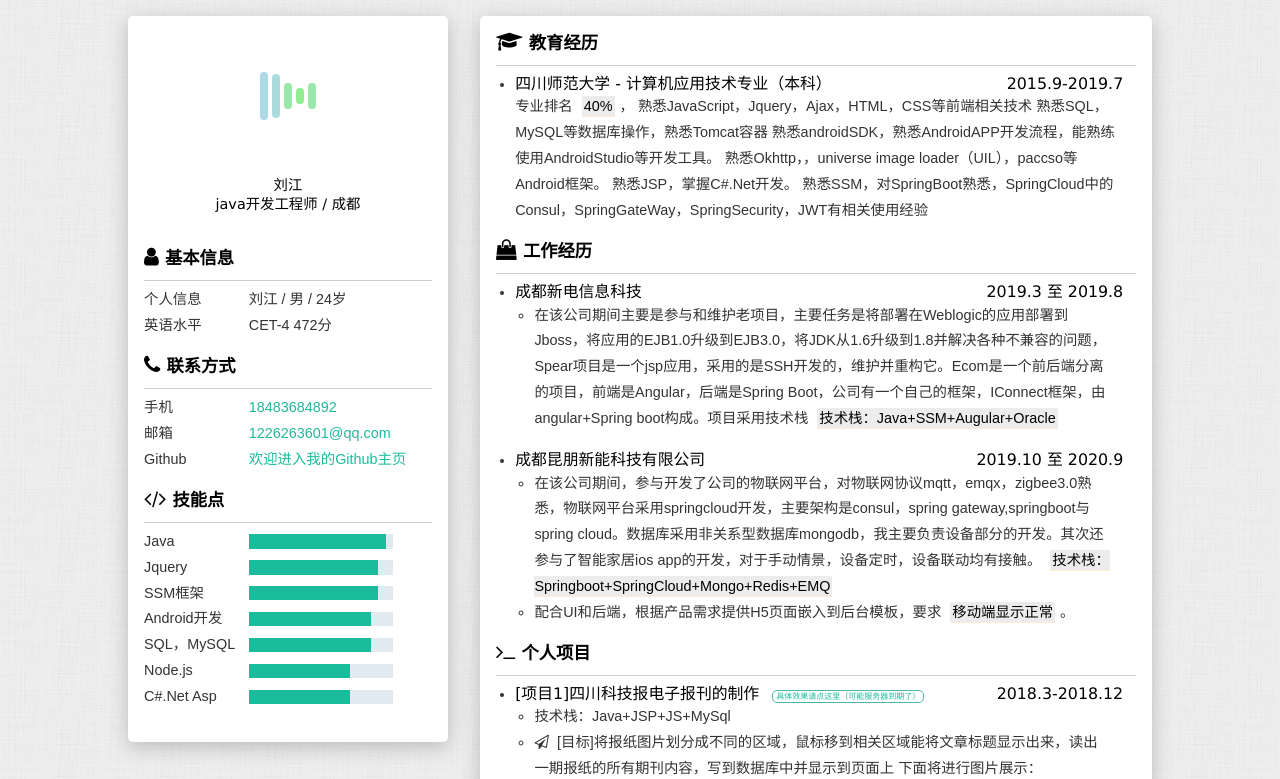
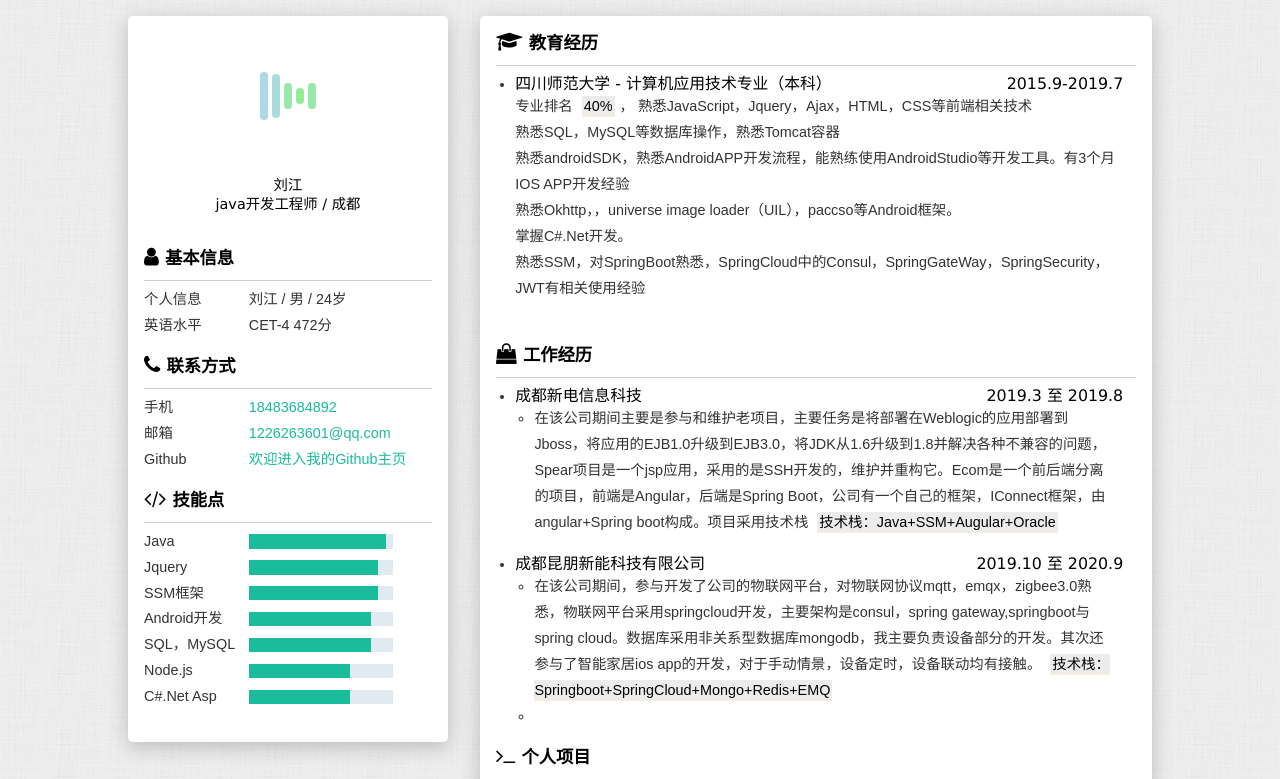
Before and after one commit to lj240556/lj240556.github.io, a plain HTML site: page index.html in a window 1280 px wide. Shown: the top 779 px of the page. Drawn offline with Linux system fonts and the light colour scheme.

Commit message:
Update index.html

```diff
--- a/index.html
+++ b/index.html
@@ -172,12 +172,12 @@
                         </h3>
                         <p>专业排名
                             <mark>40%</mark>，
-							熟悉JavaScript，Jquery，Ajax，HTML，CSS等前端相关技术
-							熟悉SQL，MySQL等数据库操作，熟悉Tomcat容器
-							熟悉androidSDK，熟悉AndroidAPP开发流程，能熟练使用AndroidStudio等开发工具。
-							熟悉Okhttp，，universe image loader（UIL），paccso等Android框架。
-							熟悉JSP，掌握C#.Net开发。
-							熟悉SSM，对SpringBoot熟悉，SpringCloud中的Consul，SpringGateWay，SpringSecurity，JWT有相关使用经验</p>
+							熟悉JavaScript，Jquery，Ajax，HTML，CSS等前端相关技术<br>
+							熟悉SQL，MySQL等数据库操作，熟悉Tomcat容器<br>
+							熟悉androidSDK，熟悉AndroidAPP开发流程，能熟练使用AndroidStudio等开发工具。有3个月IOS APP开发经验<br>
+							熟悉Okhttp，，universe image loader（UIL），paccso等Android框架。<br>
+							掌握C#.Net开发。<br>
+							熟悉SSM，对SpringBoot熟悉，SpringCloud中的Consul，SpringGateWay，SpringSecurity，JWT有相关使用经验</p><br>
                     </li>
 
                 </ul>
@@ -211,8 +211,7 @@
                             <li>在该公司期间，参与开发了公司的物联网平台，对物联网协议mqtt，emqx，zigbee3.0熟悉，物联网平台采用springcloud开发，主要架构是consul，spring gateway,springboot与spring cloud。数据库采用非关系型数据库mongodb，我主要负责设备部分的开发。其次还参与了智能家居ios app的开发，对于手动情景，设备定时，设备联动均有接触。
                                 <mark>技术栈：Springboot+SpringCloud+Mongo+Redis+EMQ</mark>
 
-                            <li>配合UI和后端，根据产品需求提供H5页面嵌入到后台模板，要求
-                                <mark>移动端显示正常</mark>。</li>
+                            <li></li>
 
                         </ul>
                     </li>
@@ -293,7 +292,7 @@
 
     <footer class="footer">
         <p>© 2018 刘江.文档最后更新时间为
-            <time>2019年01月20日</time>.</p>
+            <time>2020年04月20日</time>.</p>
     </footer>
 
 
```
